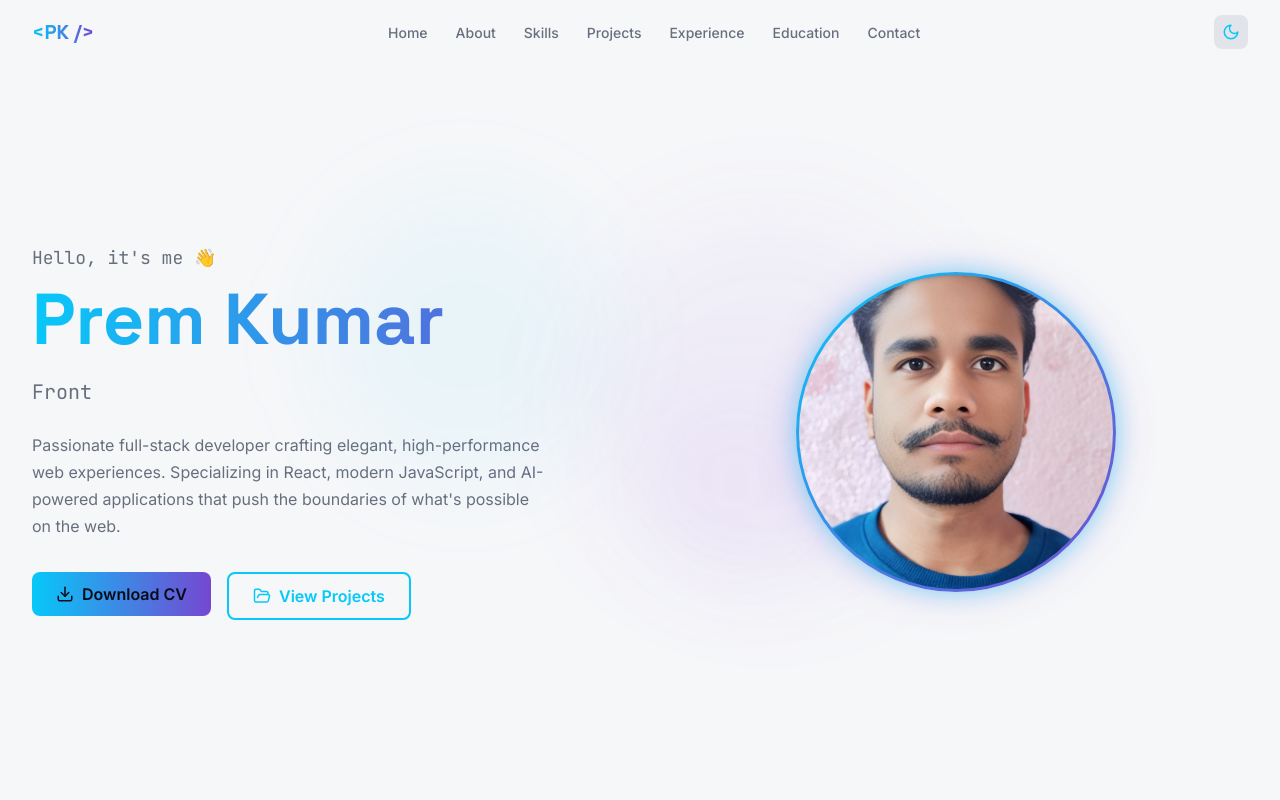
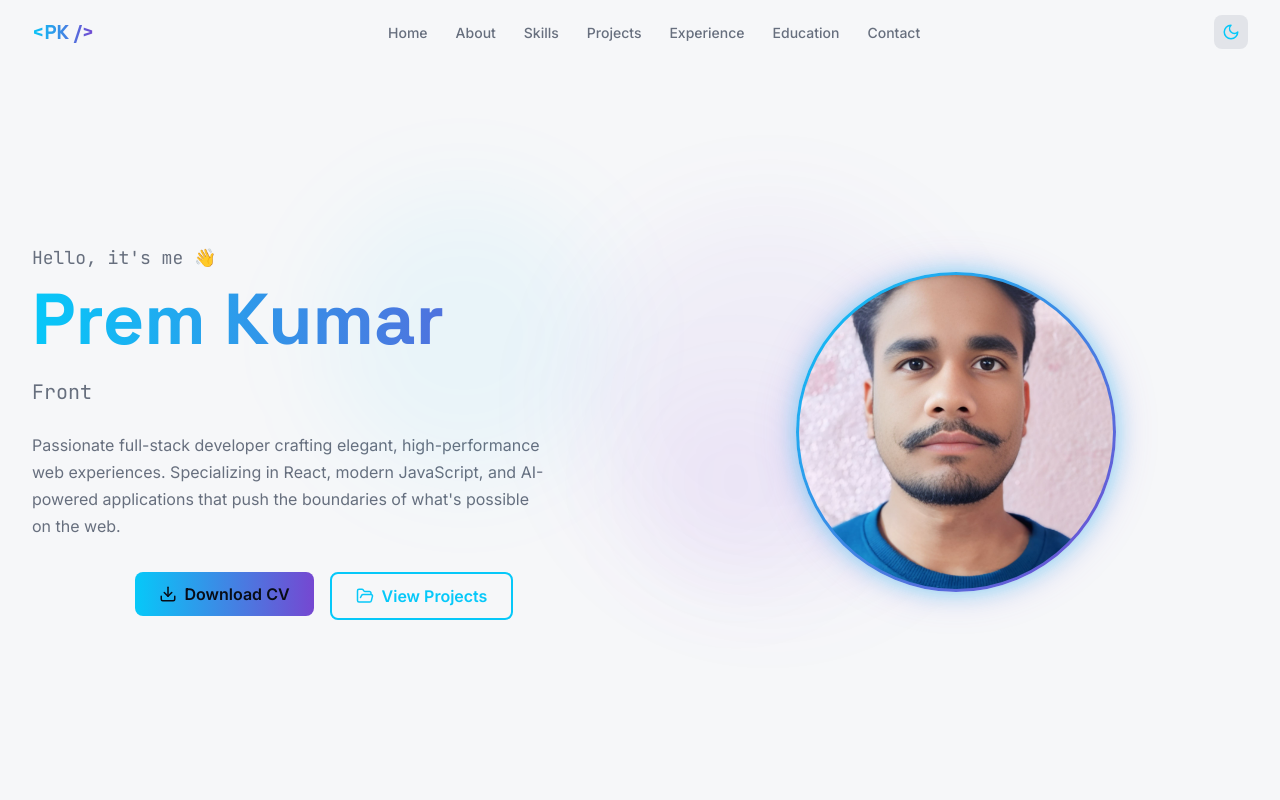
Before and after one commit to premkumar790/prem__portfolio, a React (Vite) app: page / in a window 1280 px wide. Shown: the top 800 px of the page. Built offline with nearby package versions, Linux system fonts and the light colour scheme; the HTML template or start-up script is replaced by a standard one.

Commit message:
update code

```diff
--- a/src/components/AboutSection.tsx
+++ b/src/components/AboutSection.tsx
@@ -1,6 +1,6 @@
 import { motion } from "framer-motion";
 import { useScrollReveal } from "@/hooks/useScrollReveal";
-import profileImg from "@/assets/profile.jpg";
+import profileImg from "@/assets/prem_portfolio/src/assets/ProfileImage.jpeg";
 import "./AboutSection.css";
 
 const AboutSection = () => {
--- a/src/components/HeroSection.css
+++ b/src/components/HeroSection.css
@@ -105,7 +105,7 @@
 
 .hero__buttons {
   display: flex;
-  flex-wrap: wrap;
+  flex-wrap: nowrap;
   gap: 1rem;
   justify-content: center;
 }
@@ -206,9 +206,16 @@
     margin-left: 0;
     margin-right: 0;
   }
+  /* .hero__buttons {
+    justify-content: flex-start;
+  } */
+
+@media (max-width: 640px) {
   .hero__buttons {
-    justify-content: flex-start;
+    flex-wrap: wrap;  /* mobile me wrap allowed */
   }
+}
+
   .hero__profile-wrap {
     order: 2;
   }
```
Also changed, not shown: src/components/HeroSection.tsx (+7 -0 lines), src/assets/ProfileImage.jpeg (added).
